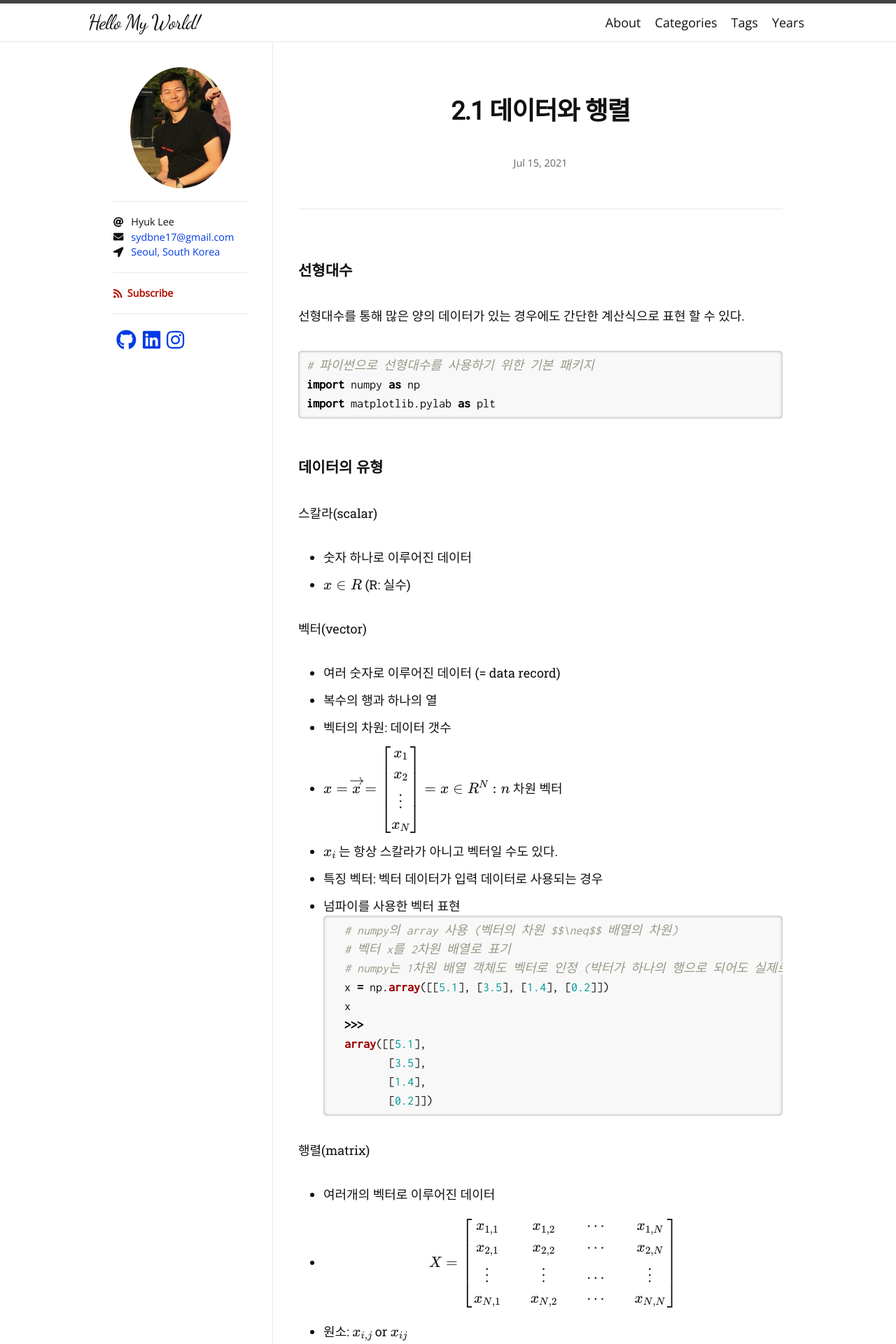
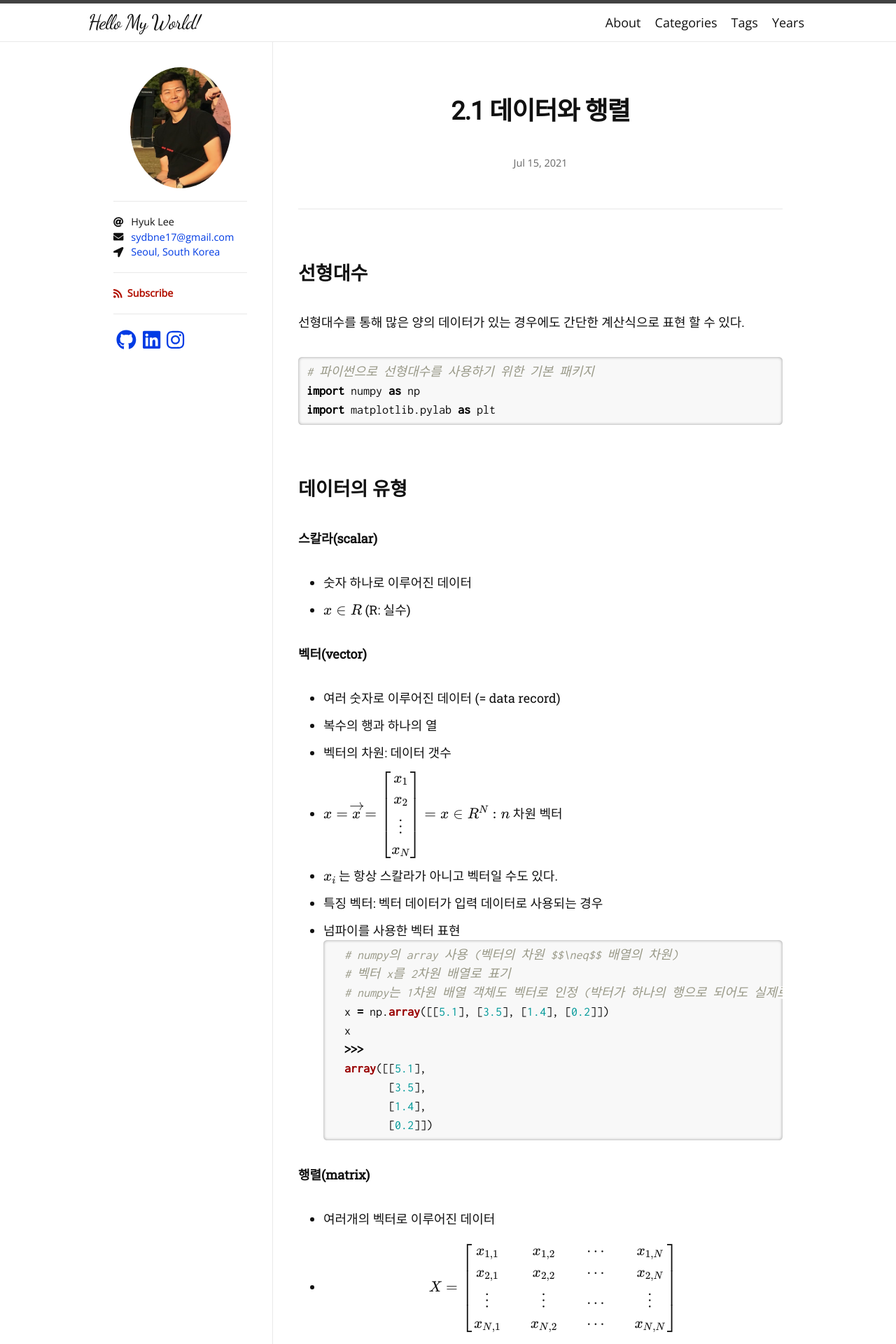
Before and after one commit to dlgur1994/dlgur1994.github.io, a Jekyll site: the page built from _posts/2021-07-15-LinearAlgebra-chap2-1.md, in a window 1280 px wide. Shown: the top 1920 px of the page at 70% size. Built offline with Jekyll 4.4.1, drawn with Linux system fonts in a browser that asks for light colours; nearby versions of some CDN libraries; some web fonts are replaced; comment, search, counter and statistics services are not loaded; some of the changed text lies outside the part shown.

Commit message:
2.1 done 21/07/15

````diff
--- a/_posts/2021-07-15-LinearAlgebra-chap2-1.md
+++ b/_posts/2021-07-15-LinearAlgebra-chap2-1.md
@@ -8,7 +8,7 @@ comments: true
 math: true
 ---
 
-### 선형대수
+## 선형대수
 선형대수를 통해 많은 양의 데이터가 있는 경우에도 간단한 계산식으로 표현 할 수 있다.
 ```python
 # 파이썬으로 선형대수를 사용하기 위한 기본 패키지
@@ -16,12 +16,12 @@ import numpy as np
 import matplotlib.pylab as plt
 ```
 
-### 데이터의 유형
-스칼라(scalar)
+## 데이터의 유형
+**스칼라(scalar)**
 - 숫자 하나로 이루어진 데이터
 - $$x \in R$$ (R: 실수)
 
-벡터(vector)
+**벡터(vector)**
 - 여러 숫자로 이루어진 데이터 (= data record)
 - 복수의 행과 하나의 열
 - 벡터의 차원: 데이터 갯수
@@ -42,7 +42,7 @@ import matplotlib.pylab as plt
            [0.2]])
     ```
 
-행렬(matrix)
+**행렬(matrix)**
 - 여러개의 벡터로 이루어진 데이터
 - $$X = \begin{bmatrix}x_{1,1} && x_{1,2} && \cdots && x_{1,N}\\x_{2,1} && x_{2,2} && \cdots && x_{2,N}\\\vdots && \vdots && \cdots && \vdots\\x_{N,1} && x_{N,2} && \cdots && x_{N,N}\end{bmatrix}$$
 - 원소: $$x_{i,j}$$ or $$x_{ij}$$
@@ -60,11 +60,11 @@ import matplotlib.pylab as plt
            [21, 22,23]])
     ```
 
-### 텐서
-같은 크기의 행렬 여러 개로 이루어진 데이터 (엄격한 수학적 정의로는 다르다)
+## 텐서
+같은 크기의 행렬 여러 개로 이루어진 데이터 (엄격한 수학적 정의로는 다르다)<br/>
 컬러 이미지인 경우 빨강, 초록, 파랑을 표현하는 3개의 채널이 있다. (= 3차원 텐서)
 
-### 전치 연산
+## 전치 연산
 행렬의 행과 열을 바꾸는 연산<br/>
 $$x \rightarrow x^T$$ 또는 $$x \rightarrow x^\prime$$<br/>
 $$x = \begin{bmatrix}x_1\\x_2\\\vdots\\x_N\end{bmatrix} \rightarrow x^T = \begin{bmatrix}x_1 x_2 \cdots x_N\end{bmatrix}$$
@@ -78,10 +78,10 @@
        [13, 23]])
 ```
 
-### 행렬의 행 표기법과 열 표기법
+## 행렬의 행 표기법과 열 표기법
 행렬은 행 벡터 또는 열 벡터를 합친 형태로 표기할 수도 있다.
 
-### 특수한 벡터와 행렬
+## 특수한 벡터와 행렬
 **영벡터**
 : 모든 원소가 0인 N차원 벡터
 $$0_N = 0 = \begin{bmatrix}0\\0\\\vdots\\0\end{bmatrix}$$
````
Also changed, not shown: other parts of _posts/2021-07-15-LinearAlgebra-chap2-1.md (+1 -1 lines).
